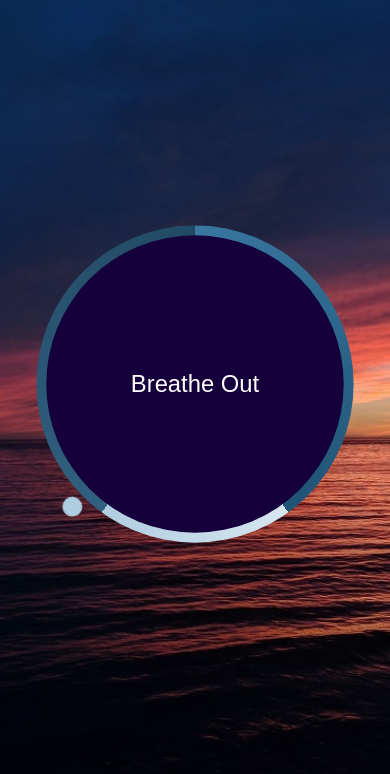
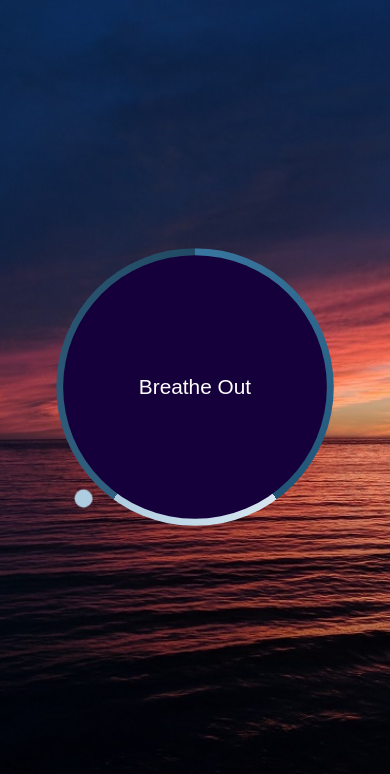
Before and after one commit to ajoykumardas12/breath, a plain HTML site: page index.html in a window 390 px wide. Shown: the part 86-860 px from the top of the page. Drawn offline with Linux system fonts and the light colour scheme.

Commit message:
responsive

```diff
--- a/styles.css
+++ b/styles.css
@@ -15,12 +15,16 @@ body{
     align-items: center;
 }
 
+h1{
+    font-size: 2.5rem;
+}
+
 .container{
     display: flex;
     align-items: center;
     justify-content: center;
-    height: 300px;
-    width: 300px;
+    height: 19rem;
+    width: 19rem;
     margin: auto;
     position: relative;
 }
@@ -40,17 +44,17 @@ body{
 
 .outer-circle{
     background-image: conic-gradient(#3977a0 0deg, #205375 144deg, #d7e6f0 144deg, #afcde0 216deg, #316080 216deg, #224a64 360deg);
-    height: 320px;
-    width: 320px;
-    top: -10px;
-    left: -10px;
+    height: 20rem;
+    width: 20rem;
+    top: -0.5rem;
+    left: -0.5rem;
     border-radius: 50%;
     position: absolute;
     z-index: -2;
 }
 
 .pointer-container{
-    height: 370px;
+    height: 24rem;
     position: absolute;
     border-radius: 50%;
     background: #413F42;
@@ -58,9 +62,9 @@ body{
 }
 
 .pointer{
-    height: 20px;
-    width: 20px;
-    left: -10px;
+    height: 1.25rem;
+    width: 1.25rem;
+    left: -0.625rem;
     border-radius: 50%;
     background: #afcde0;
     position: absolute;
@@ -89,3 +93,34 @@ body{
 
     to{transform: rotate(360deg);}
 }
+
+@media only screen and (min-width: 1400px) {
+    html{
+        font-size: 20px;
+    }
+}
+@media only screen and (max-width: 768px) {
+    html{
+        font-size: 15px;
+    }
+}
+@media only screen and (max-width: 576px) {
+    html{
+        font-size: 14px;
+    }
+}
+@media only screen and (max-width: 348px) {
+    html{
+        font-size: 13px;
+    }
+}
+@media only screen and (max-width: 320px) {
+    html{
+        font-size: 11px;
+    }
+}
+@media (orientation: landscape){
+    body{
+        overflow: visible;
+    }
+}
```
